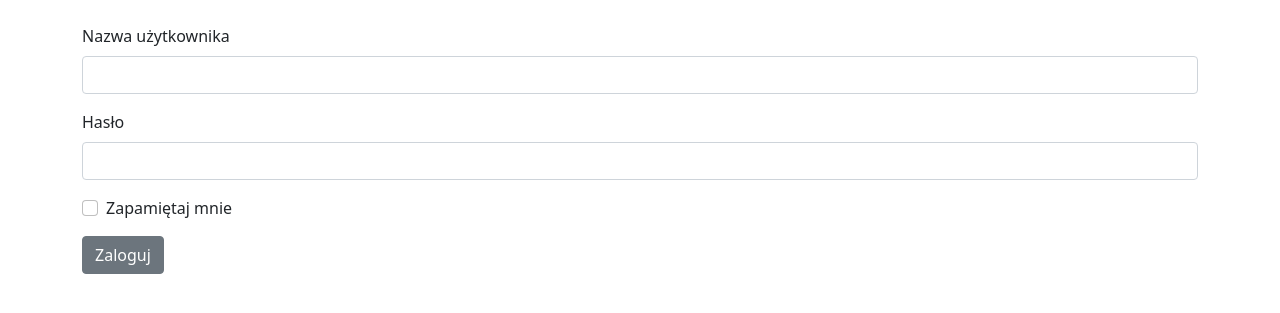
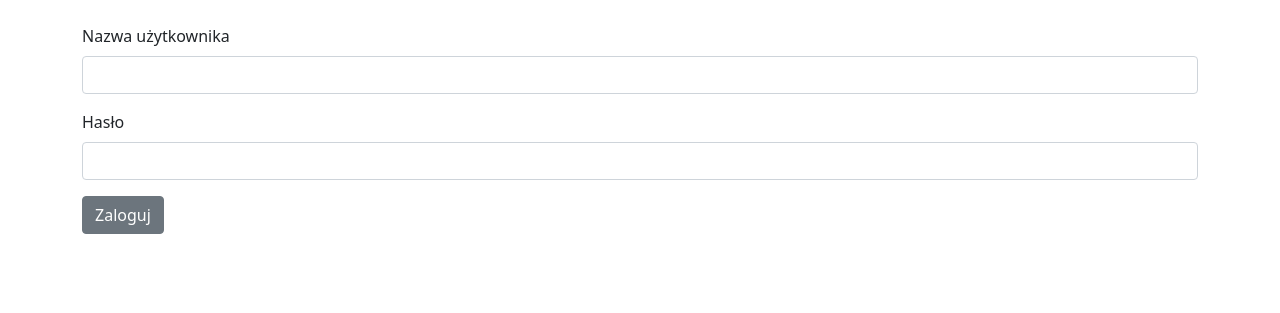
Before and after one commit to matszelo/InVentory, a Django app: page /members/login_user in a window 1280 px wide. Shown: the part 56-369 px from the top of the page. Run offline with Django 4.2, Linux system fonts and the light colour scheme.

Commit message:
Kilka zmian w stronie powitalnej

```diff
--- a/introduce/templates/introduce/navbar_welcome.html
+++ b/introduce/templates/introduce/navbar_welcome.html
@@ -11,7 +11,9 @@
       <ul class="navbar-nav me-auto mb-2 mb-lg-0">
         {% if user.is_authenticated%}
         <li class="nav-item">
-          <a class="nav-link active" aria-current="page" href="{% url 'logout_user' %}">Wyloguj</a>
+        <a class="nav-link active" aria-current="page" href="{% url 'equipment_list' %}">Lista sprzętów</a>
+        <li class="nav-item">
+        <a class="nav-link active" aria-current="page" href="{% url 'logout_user' %}">Wyloguj</a>
         {% else %}
         <li class="nav-item">
           <a class="nav-link active" aria-current="page" href="{% url 'login_user' %}">Logowanie</a>
--- a/members/templates/members/login.html
+++ b/members/templates/members/login.html
@@ -12,11 +12,6 @@
     <label class="form-label">Hasło</label>
     <input type="password" class="form-control" name="password">
   </div>
-  <div class="mb-3 form-check">
-    <input type="checkbox" class="form-check-input" name="checkbox">
-    <label class="form-check-label">Zapamiętaj mnie</label>
-  </div>
   <input type="submit" value="Zaloguj" class="btn btn-secondary">
 </form>
-
 {% endblock %}
```
Also changed, not shown: equipment/templates/equipment/add_equipment.html (+2 -5 lines).
